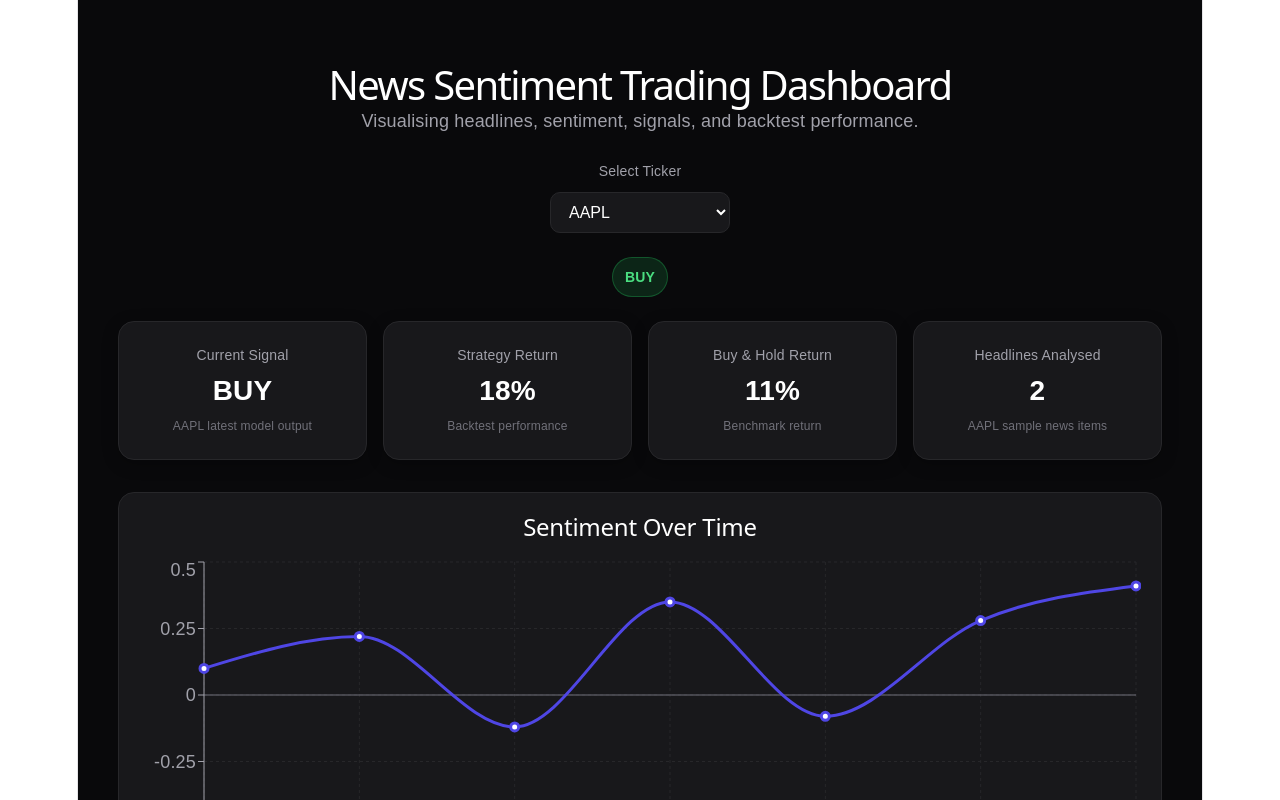
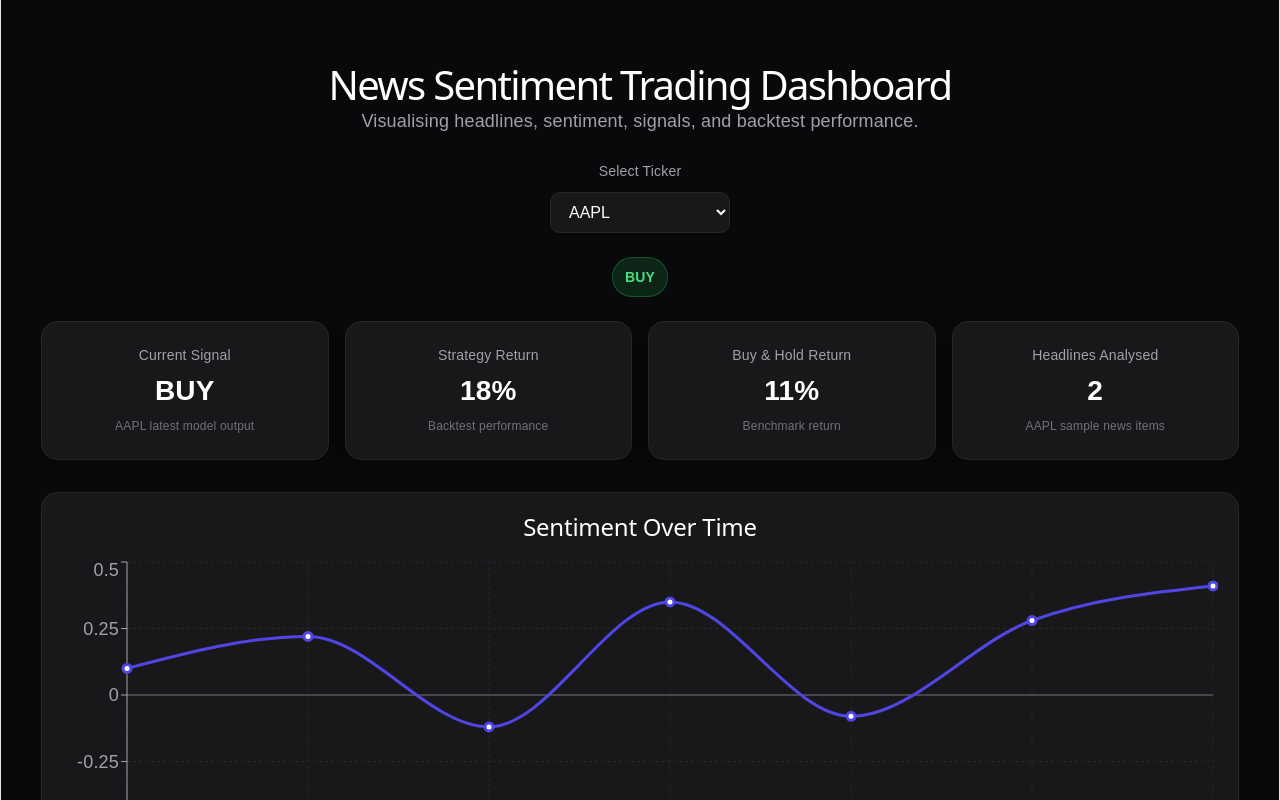
Before and after one commit to mannyasbanu/UNIHACK2026, a React app in the folder frontend/: page / in a window 1280 px wide. Shown: the top 800 px of the page. Built offline with nearby package versions, Linux system fonts and the light colour scheme; the HTML template or start-up script is replaced by a standard one.

Commit message:
Fix UI Layout

```diff
--- a/frontend/src/App.jsx
+++ b/frontend/src/App.jsx
@@ -33,7 +33,7 @@ function App() {
         fontFamily: "Arial, sans-serif",
       }}
     >
-      <div style={{ maxWidth: "1200px", margin: "0 auto" }}>
+      <div style={{ width: "100%", boxSizing: "border-box"}}>
         <h1 style={{ color: 'white', fontSize: "40px", marginBottom: "10px" }}>
           News Sentiment Trading Dashboard
         </h1>
--- a/frontend/src/index.css
+++ b/frontend/src/index.css
@@ -55,7 +55,7 @@ body {
 }
 
 #root {
-  width: 1126px;
+  width: 100%;
   max-width: 100%;
   margin: 0 auto;
   text-align: center;
```
